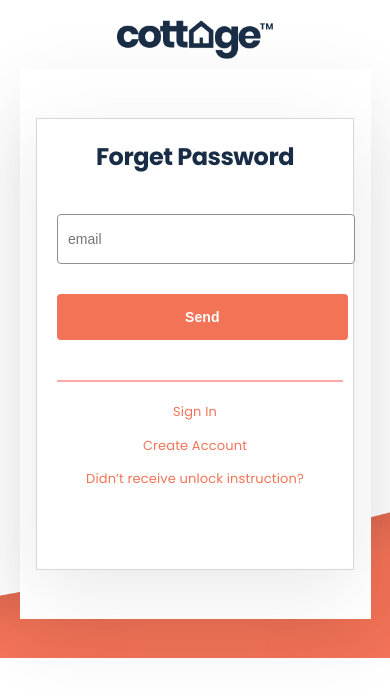
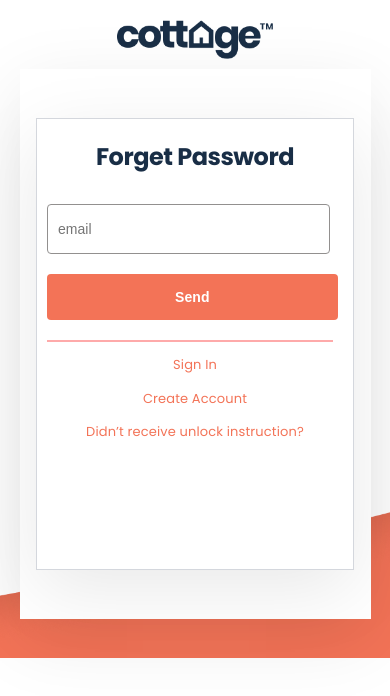
Before and after one commit to SumairaZubair/figmaproject2, a React (Create React App) app: page /forget in a window 390 px wide. Shown: the top 696 px of the page. Built offline with nearby package versions, Linux system fonts and the light colour scheme.

Commit message:
first commit

```diff
--- a/src/authentication/Signup/signUp.scss
+++ b/src/authentication/Signup/signUp.scss
@@ -147,7 +147,7 @@ letter-spacing: 0.14px;
 .connect{
    @include flex;
     color: #9AA6B4;
-font-size: 16px;
+font-size: 12px;
 font-style: normal;
 font-weight: 500;
 line-height: 361.5%;
--- a/src/authentication/forgetPassword/fogetPasswod.scss
+++ b/src/authentication/forgetPassword/fogetPasswod.scss
@@ -158,11 +158,15 @@ width: 90%;
         width: 90%;
     }
 
-    .emailV,
+    .emailV{
+        width: 85%;
+        margin: 10px;
+    }
+
     .verifyBtn,
     .confirmMsg {
         width: 90%;
-        margin: 20px;
+        margin: 10px;
     }
     .verifyBtn{
         width: 92%;
--- a/src/authentication/login/login.scss
+++ b/src/authentication/login/login.scss
@@ -156,7 +156,7 @@ font-weight: 600;
     flex-direction: row;
     margin-top: 40px;
     color: #9AA6B4;
-font-size: 16px;
+font-size: 12px;
 font-style: normal;
 font-weight: 500;
 line-height: 361.5%;
```
